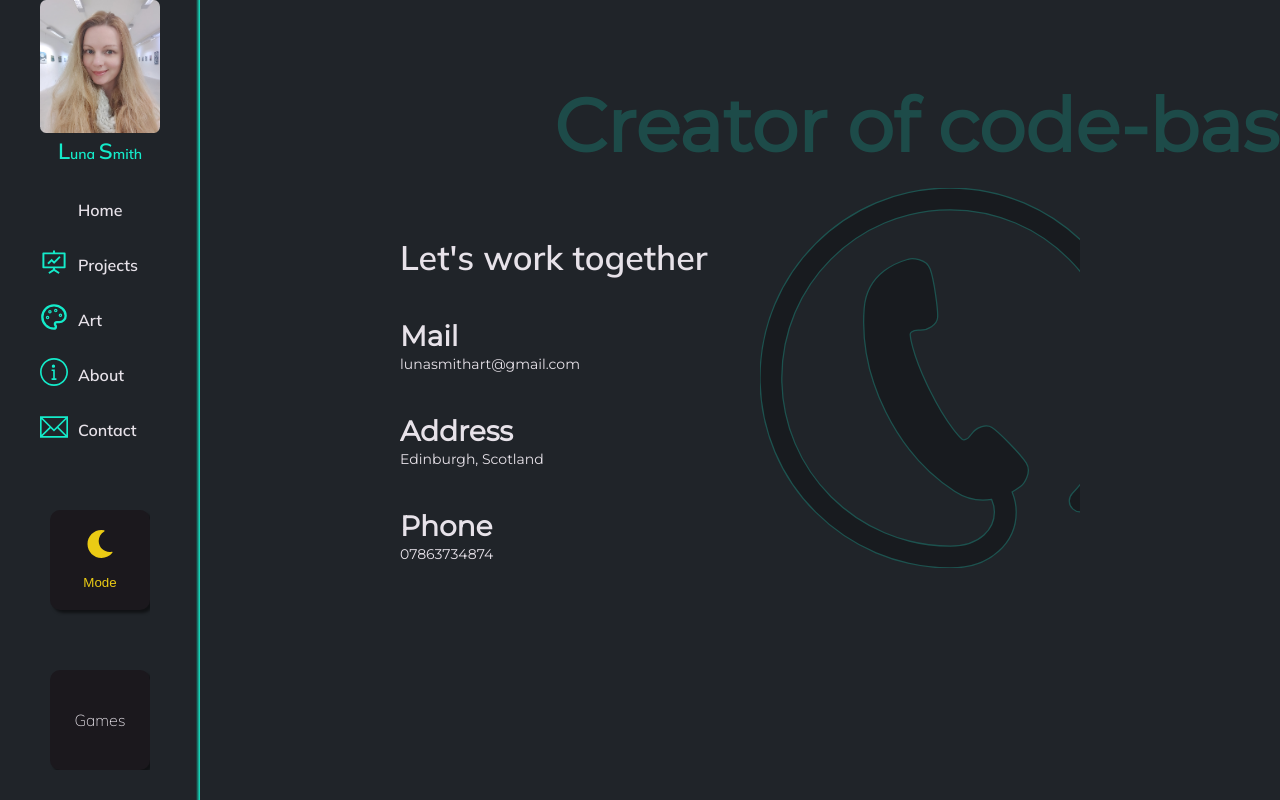
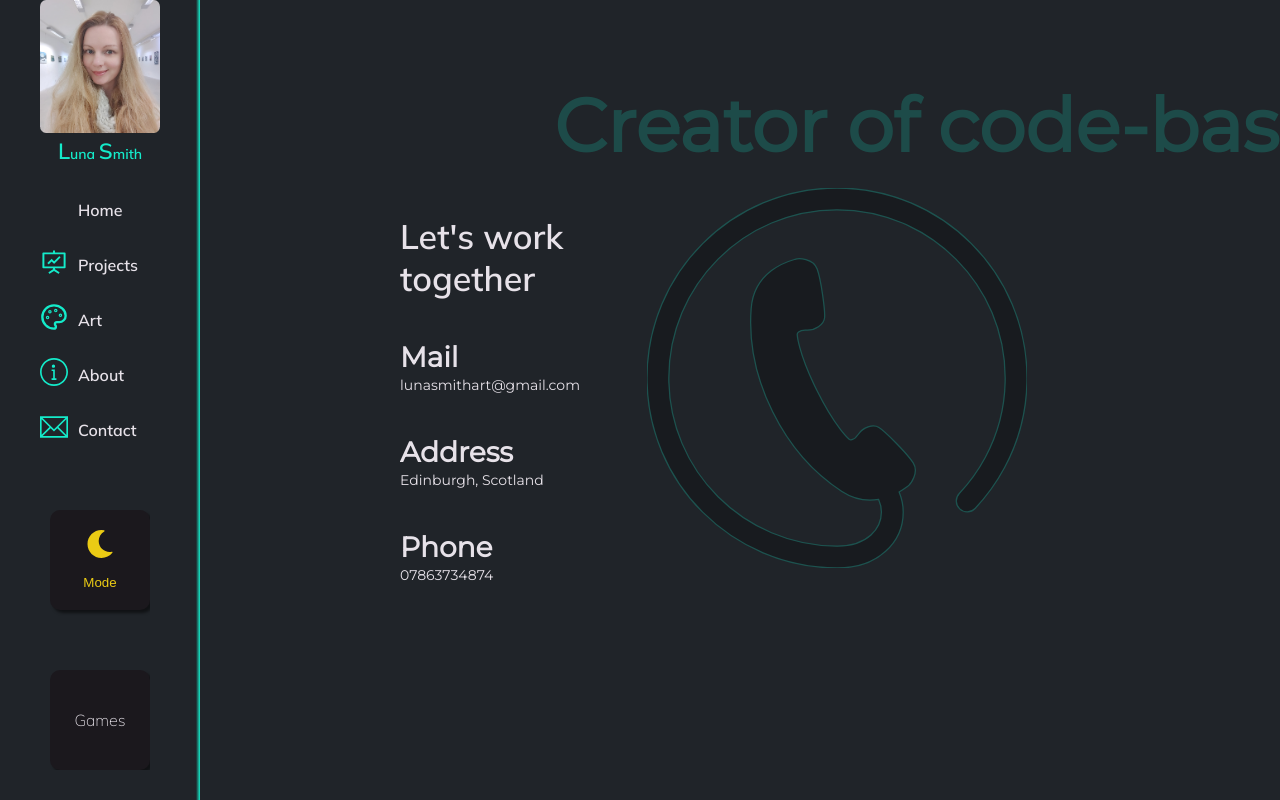
Before and after one commit to Lu-Smith/new_react_portfolio_sass, a React (Create React App) app: page /contact in a window 1280 px wide. Shown: the top 800 px of the page. Built offline with nearby package versions, Linux system fonts and the light colour scheme; some icons are missing.

Commit message:
Updated contact styling

```diff
--- a/src/styles/contact.scss
+++ b/src/styles/contact.scss
@@ -38,6 +38,11 @@
     @include flex-direction(space-between, row);
     max-width: 100vw;
 
+    @include mobile {
+        @include flex-direction(center, column);
+        width: 100vw;
+    }
+
     .menu {
         height: 100vh;
         width: 200px;
@@ -59,6 +64,7 @@
         @include mobile {
             margin-left: 0;
             width: 100vw;
+            @include flex-direction(center, column);
         }
 
         .textContainer {
@@ -68,15 +74,29 @@
             gap: 40px;
             overflow: hidden;
 
+            @include mobile {
+                gap: 10px;
+            }
+
             h1 {
                 font-size: $box-font-size;
                 line-height: $box-line-height;
+
+                @include mobile {
+                    font-size: $primary-font-size;
+                    line-height: $primary-line-height;
+                }
             }
 
             .item {
                 h2 {
                     font-size: $nav-font-size;
                     line-height: $nav-line-height;
+
+                    @include mobile {
+                        font-size: $mobile-font-size;
+                        line-height: $primary-line-height;
+                    }
                 }
 
                 span {
@@ -89,7 +109,7 @@
         }
 
         .formContainer {
-            flex: 1;
+            flex: 2;
             position: relative;
             overflow: hidden;
 
@@ -109,11 +129,21 @@
                 z-index: 4;
                 margin-top: 40px;
 
+                @include mobile {
+                    margin-top: 0;
+                    gap: 5px;
+                }
+
                 input, textarea {
                     padding: 20px;
                     background-color: transparent;
                     border-radius: 5px;
                     font-size: $primary-font-size;
+
+                    @include mobile {
+                          padding: 10px;
+                          border-radius: 3px;
+                    }
                 }
 
                 button{
@@ -130,6 +160,11 @@
                     border: $button-border;
                     margin-bottom: 20px;
 
+                    @include mobile {
+                        font-weight: 400;
+                        font-size: $primary-font-size;
+                  }
+
                     &:hover {
                         color: $focus-color;
                         box-shadow: none;
```
